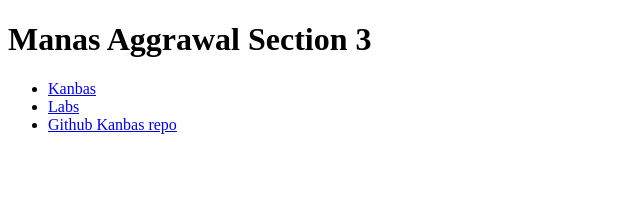
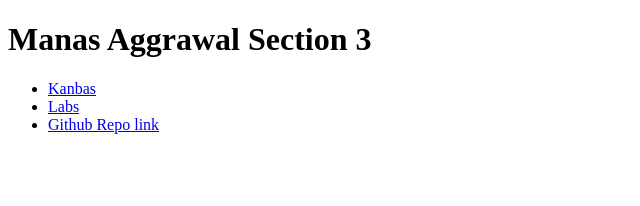
Before and after one commit to manas-aggrawal/kanbas-react-web-app, a React (Create React App) app: page / in a window 1280 px wide. Shown: the top 206 px of the page, without its empty margins (0-640 px from the left). Built offline with nearby package versions, Linux system fonts and the light colour scheme.

Commit message:
github repo link

```diff
--- a/src/Homepage.tsx
+++ b/src/Homepage.tsx
@@ -1,3 +1,5 @@
+import { Link } from "react-router-dom";
+
 export default function HomePage() {
   return (
     <div>
@@ -11,9 +13,12 @@ export default function HomePage() {
             <a href='#/labs'>Labs</a>
           </li>
           <li id='wd-github'>
-            <a href='https://github.com/manas-aggrawal/kanbas-react-web-app'>
-              Github Kanbas repo
-            </a>
+            <Link
+              to='https://github.com/manas-aggrawal/kanbas-react-web-app'
+              id='wd-github'
+            >
+              Github Repo link
+            </Link>
           </li>
         </ul>
       </nav>
--- a/src/Labs/TOC.tsx
+++ b/src/Labs/TOC.tsx
@@ -23,7 +23,7 @@ export default function TOC() {
           to='https://github.com/manas-aggrawal/kanbas-react-web-app'
           id='wd-github'
         >
-          Manas Aggrawal
+          Manas Aggrawal Github
         </Link>
       </li>
     </ul>
```
